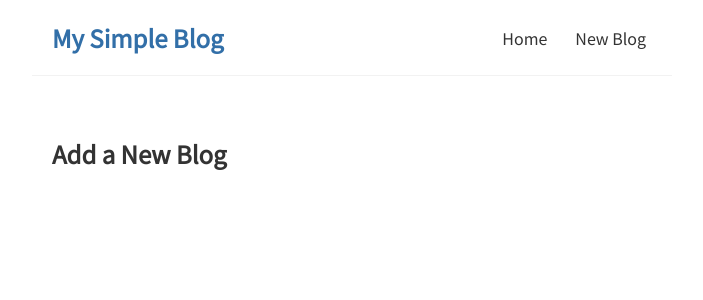
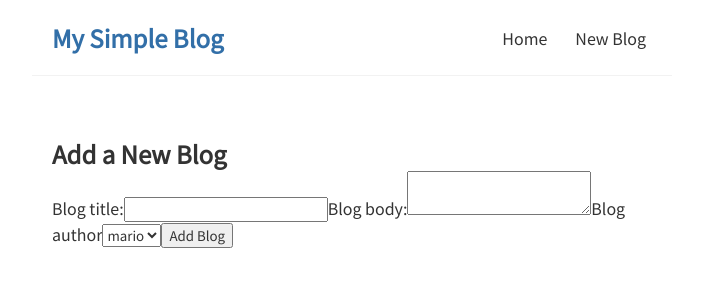
Before and after one commit to HaoMChiang/blog-app, a React (Create React App) app: page /create in a window 1280 px wide. Shown: the top 300 px of the page, without its empty margins (288-991 px from the left). Built offline with nearby package versions, Linux system fonts and the light colour scheme.

Commit message:
updated create

```diff
--- a/src/Create.js
+++ b/src/Create.js
@@ -2,6 +2,23 @@
     return (
         <div className="create">
             <h2>Add a New Blog</h2>
+            <form>
+                <label>Blog title:</label>
+                <input
+                    type="text"
+                    required
+                />
+                <label>Blog body:</label>
+                <textarea
+                    required
+                ></textarea>
+                <label>Blog author</label>
+                <select>
+                    <option value="mario">mario</option>
+                    <option value="yoshi">yoshi</option>
+                </select>
+                <button>Add Blog</button>
+            </form>
         </div>
     );
 };
```
